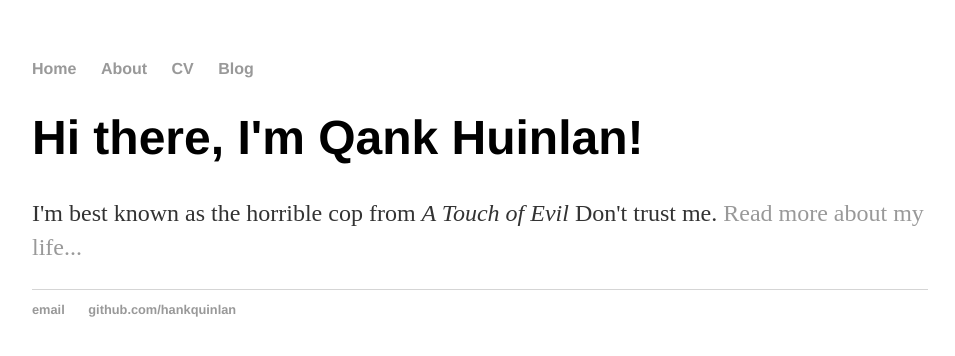
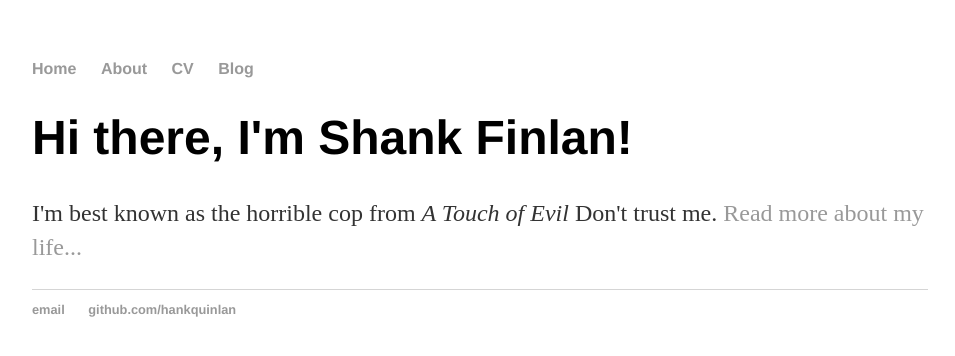
Before and after one commit to 808beau/Site-demo-archive-1, a Jekyll site: the page built from index.html, in a window 1280 px wide. Shown: the top 356 px of the page, without its empty margins (160-1115 px from the left). Built offline with Jekyll 4.4.1, drawn with Linux system fonts in a browser that asks for light colours.

Commit message:
Shank Finlan
Index.html change

```diff
--- a/index.html
+++ b/index.html
@@ -3,6 +3,6 @@ layout: default
 title: Hank Quinlan, Horrible Cop
 ---
 <div class="blurb">
-	<h1>Hi there, I'm Qank Huinlan!</h1>
+	<h1>Hi there, I'm Shank Finlan!</h1>
 	<p>I'm best known as the horrible cop from <em>A Touch of Evil</em> Don't trust me. <a href="/about">Read more about my life...</a></p>
 </div><!-- /.blurb -->
```
